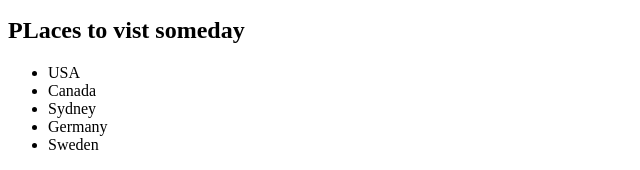
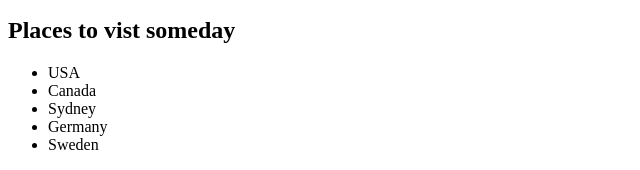
Before and after one commit to DonnaR28/activity-1, a plain HTML site: page 6.html in a window 1280 px wide. Shown: the part 305-475 px from the top of the page, 0-640 px from the left. Drawn offline with Linux system fonts and the light colour scheme.

Commit message:
Update 6.html

```diff
--- a/6.html
+++ b/6.html
@@ -19,7 +19,7 @@
   <li>complete assignment </li>
   <li>take a walk</li>
 </ol>
-<h2>PLaces to vist someday</h2>
+<h2>Places to vist someday</h2>
 <ul>
   <li>USA</li>
   <li>Canada</li>
```
